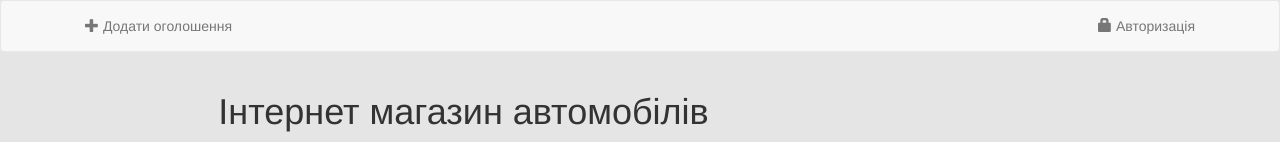
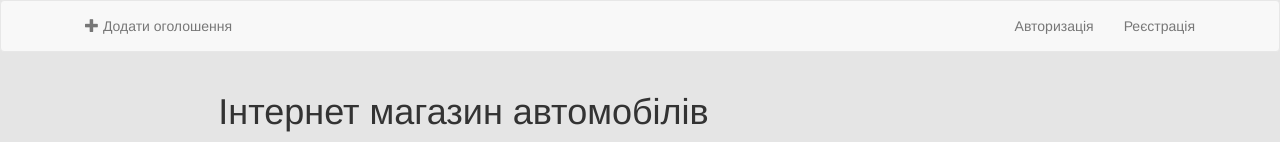
Before and after one commit to EvgenijSemenov/CarInternetShop, an Angular app in the folder client/: page /authorization in a window 1280 px wide. Shown: the top 142 px of the page. Built offline with nearby package versions, Linux system fonts and the light colour scheme.

Commit message:
Add registration in navigation menu

```diff
--- a/client/src/app/app.component.html
+++ b/client/src/app/app.component.html
@@ -8,7 +8,10 @@
     <div class="pull-right">
       <ul class="nav navbar-nav">
         <li>
-          <a routerLink="/authorization"><span class="glyphicon glyphicon-lock" aria-hidden="true"></span>&nbsp;Авторизація</a>
+          <a routerLink="/authorization">Авторизація</a>
+        </li>
+        <li>
+          <a routerLink="/registration">Реєстрація</a>
         </li>
       </ul>
     </div>
```
